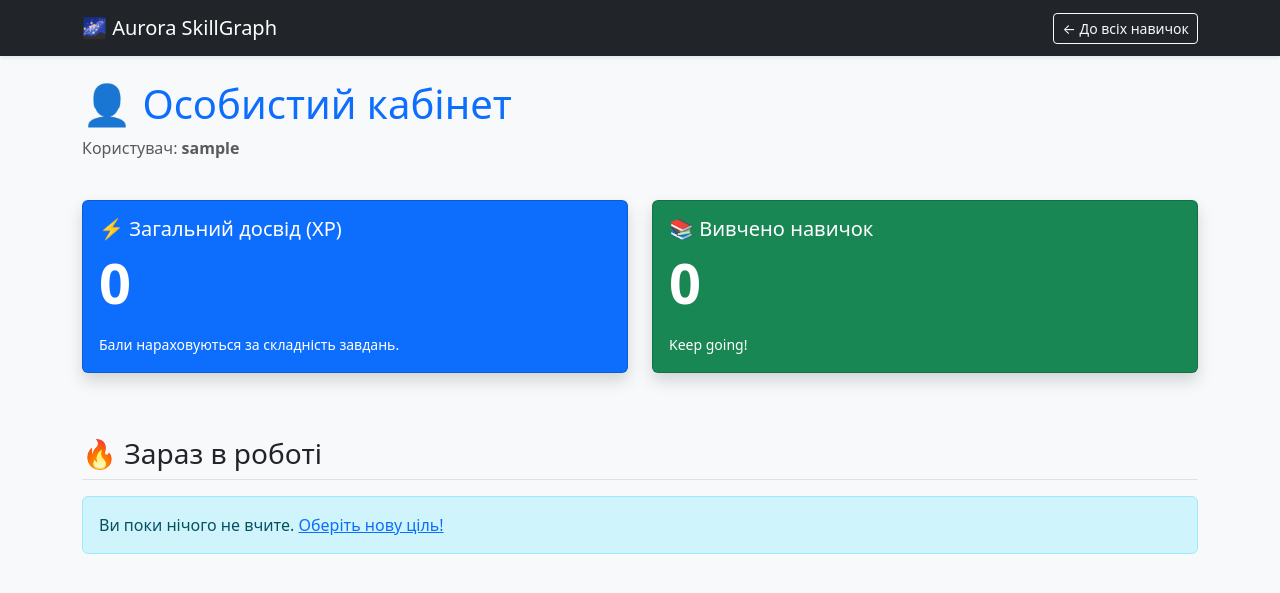
After one commit to elKINTARO/aurora-skill-graph, a Django app: page /profile/ in a window 1280 px wide. The commit adds this page. Shown: the top 593 px of the page. Run offline with Django 5.2, Linux system fonts and the light colour scheme; the visitor is signed in with stand-in values (Sample User, id 1); data that the repository does not hold is empty.

```diff
--- /dev/null
+++ b/skills/templates/skills/profile.html
@@ -0,0 +1,84 @@
+{% load static %}
+<!DOCTYPE html>
+<html lang="uk">
+<head>
+    <meta charset="UTF-8">
+    <title>Мій Профіль | Aurora</title>
+    <link href="https://cdn.jsdelivr.net/npm/bootstrap@5.3.0/dist/css/bootstrap.min.css" rel="stylesheet">
+    <link rel="stylesheet" href="{% static 'css/style.css' %}">
+</head>
+<body class="bg-light">
+
+<nav class="navbar navbar-dark bg-dark mb-4 shadow-sm">
+  <div class="container">
+    <a class="navbar-brand" href="/">🌌 Aurora SkillGraph</a>
+    <a href="{% url 'skill_list' %}" class="btn btn-outline-light btn-sm">← До всіх навичок</a>
+  </div>
+</nav>
+
+<div class="container">
+
+    <div class="row mb-4 align-items-center">
+        <div class="col">
+            <h1 class="text-primary">👤 Особистий кабінет</h1>
+            <p class="text-muted">Користувач: <strong>{{ user.username }}</strong></p>
+        </div>
+    </div>
+
+    <div class="row mb-5">
+        <div class="col-md-6">
+            <div class="card text-white bg-primary mb-3 shadow">
+                <div class="card-body">
+                    <h5 class="card-title">⚡ Загальний досвід (XP)</h5>
+                    <p class="display-4 fw-bold">{{ total_xp }}</p>
+                    <p class="card-text"><small>Бали нараховуються за складність завдань.</small></p>
+                </div>
+            </div>
+        </div>
+        <div class="col-md-6">
+            <div class="card text-white bg-success mb-3 shadow">
+                <div class="card-body">
+                    <h5 class="card-title">📚 Вивчено навичок</h5>
+                    <p class="display-4 fw-bold">{{ finished_count }}</p>
+                    <p class="card-text"><small>Keep going!</small></p>
+                </div>
+            </div>
+        </div>
+    </div>
+
+    <h3 class="border-bottom pb-2 mb-3">🔥 Зараз в роботі</h3>
+
+    <div class="row">
+        {% for item in in_progress %}
+            <div class="col-md-4 mb-4">
+                <div class="card h-100 status-border-in_progress shadow-sm">
+                    <div class="card-body">
+                        <h5 class="card-title">
+                            <a href="{% url 'skill_detail' item.skill.slug %}" class="text-decoration-none text-dark stretched-link">
+                                {{ item.skill.title }}
+                            </a>
+                        </h5>
+                        <span class="badge bg-light text-dark border mb-2">{{ item.skill.get_difficulty_display }}</span>
+                        <p class="card-text small text-muted">{{ item.skill.category }}</p>
+                    </div>
+                    <div class="card-footer bg-white border-top-0">
+                        <div class="progress" style="height: 5px;">
+                          <div class="progress-bar bg-warning" role="progressbar" style="width: 50%"></div>
+                        </div>
+                        <small class="text-muted">В процесі...</small>
+                    </div>
+                </div>
+            </div>
+        {% empty %}
+            <div class="col-12">
+                <div class="alert alert-info">
+                    Ви поки нічого не вчите. <a href="{% url 'skill_list' %}">Оберіть нову ціль!</a>
+                </div>
+            </div>
+        {% endfor %}
+    </div>
+
+</div>
+
+</body>
+</html>
--- a/skills/templates/skills/skill_list.html
+++ b/skills/templates/skills/skill_list.html
@@ -15,7 +15,9 @@
     <a class="navbar-brand" href="/">🌌 Aurora SkillGraph</a>
     <div class="d-flex align-items-center">
         {% if user.is_authenticated %}
-            <span class="text-light me-3 small d-none d-md-inline">Привіт, {{ user.username }}</span>
+            <a href="{% url 'profile' %}" class="btn btn-outline-light btn-sm me-2">
+                👤 Профіль
+            </a>
             <form action="{% url 'logout' %}" method="post">
                 {% csrf_token %}
                 <button class="btn btn-outline-secondary btn-sm text-white">Вихід</button>
--- a/skills/urls.py
+++ b/skills/urls.py
@@ -5,4 +5,5 @@ urlpatterns = [
     path('', views.skill_list, name='skill_list'),
     path('skill/<slug:skill_slug>/', views.skill_detail, name='skill_detail'),
     path('skill/<slug:skill_slug>/change/<str:new_status>/', views.change_status, name='change_status'),
+path('profile/', views.user_profile, name='profile'),
 ]
--- a/skills/views.py
+++ b/skills/views.py
@@ -1,6 +1,25 @@
+from django.db.models import Sum, F
 from django.shortcuts import render, redirect, get_object_or_404
 from django.contrib.auth.decorators import login_required
 from .models import Skill, UserSkillProgress
+
+
+@login_required
+def user_profile(request):
+    user_progress = UserSkillProgress.objects.filter(user=request.user).select_related('skill')
+    in_progress_skills = user_progress.filter(status='in_progress')
+    finished_skills = user_progress.filter(status='done')
+    total_xp = finished_skills.aggregate(
+        total_points=Sum(F('skill__difficulty') * 10)
+    )['total_points'] or 0
+
+    context = {
+        'in_progress': in_progress_skills,
+        'finished_count': finished_skills.count(),
+        'total_xp': total_xp,
+    }
+
+    return render(request, 'skills/profile.html', context)
 
 def skill_list(request):
     skills = Skill.objects.prefetch_related(
```
Also changed, not shown: config/settings.py (+8 -0 lines), skills/models.py (+28 -3 lines), skills/templates/skills/skill_detail.html (+63 -29 lines), skills/templatetags/markdown_extras.py (added, +14 -0 lines), skills/migrations/0002_skill_video_url_alter_skill_description.py (added), skills/migrations/0003_alter_skill_options.py (added), skills/templatetags/__init__.py (added).
